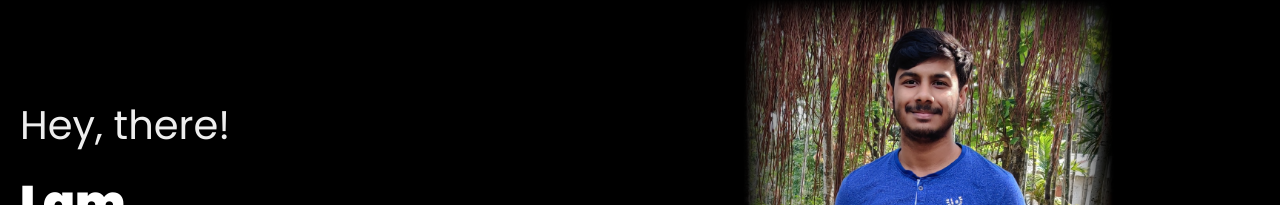
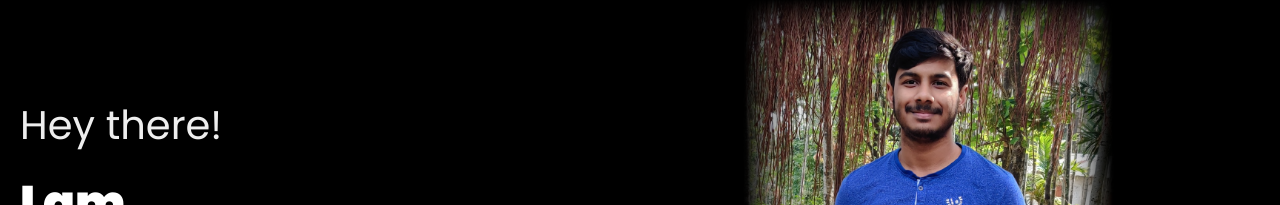
Before and after one commit to Anirvan02/CodSoft, a plain HTML site: page Task-1: Portfolio/index.html in a window 1280 px wide. Shown: the part 125-330 px from the top of the page. Drawn offline with nearby package versions, Linux system fonts and the light colour scheme.

Commit message:
Update index.html

```diff
--- a/Task-1: Portfolio/index.html
+++ b/Task-1: Portfolio/index.html
@@ -37,7 +37,7 @@
             </header>
             <div class="container">
                 <div class="hero-text">
-                    <h3>Hey, there!</h3>
+                    <h3>Hey there!</h3>
                     <h1>I am,</h1>
                     <h1><span class="input"></span></h1>
                     <div class="social">
```
